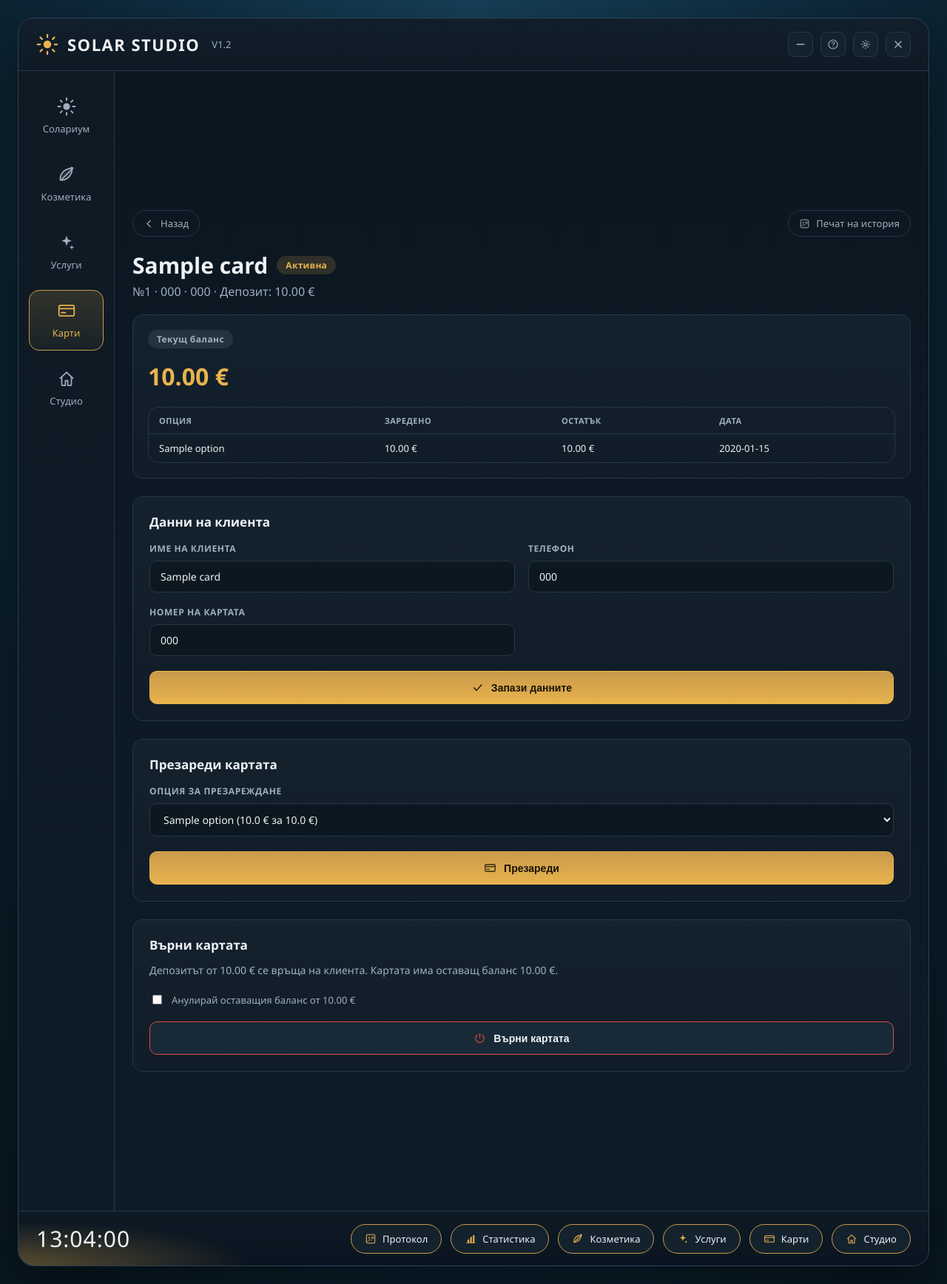
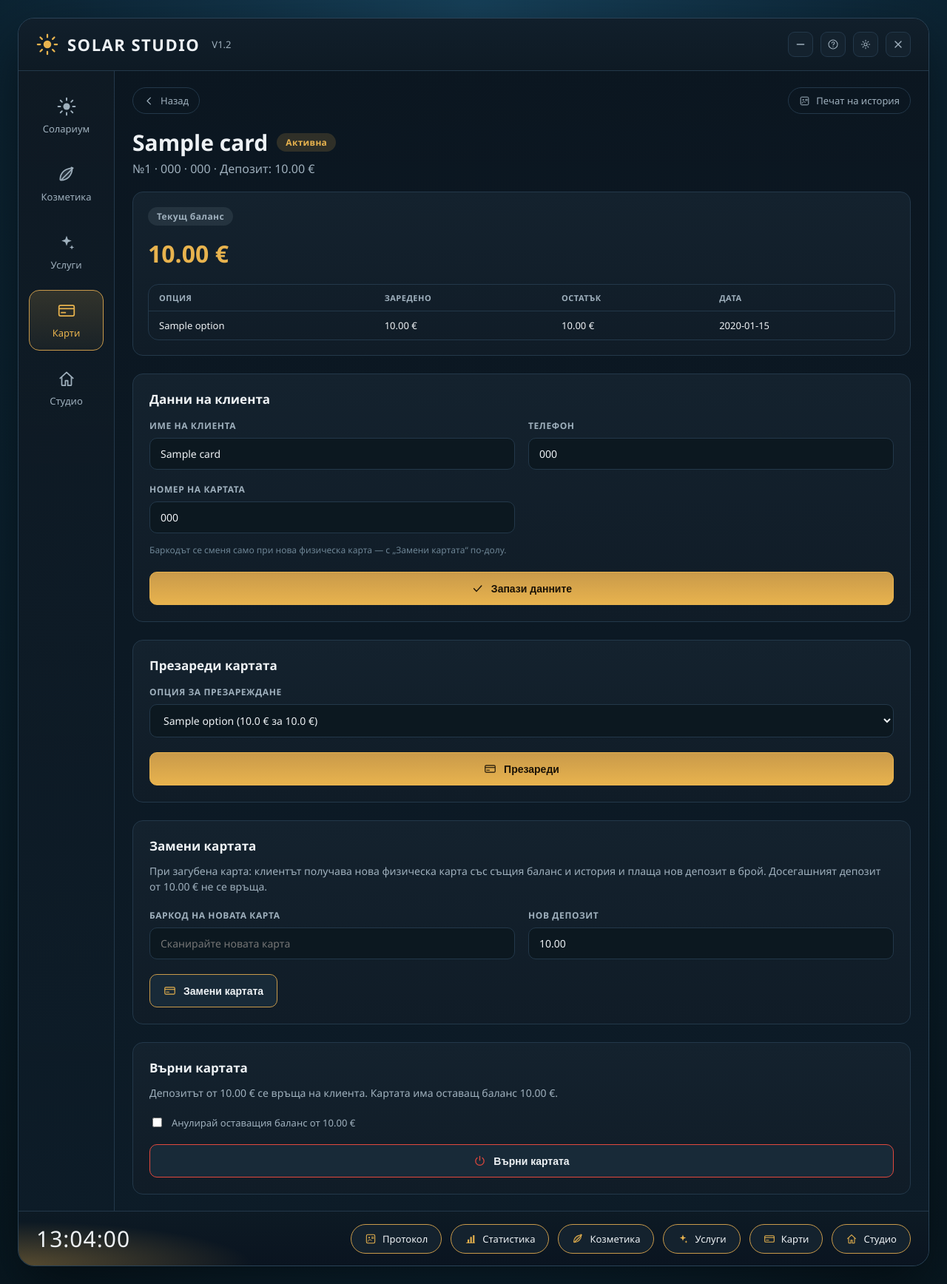
Before and after one commit to dimitarm1/SolarStud, a Flask app: page /cards/1 in a window 1280 px wide. Shown: the whole page at 74% size. Run offline with Flask 3, Linux system fonts and the light colour scheme; tables that the repository leaves empty hold one stand-in row (values such as "Sample post"); parts of the project's set-up code (start-up, migrations or seed data) failed here and were passed over.

Commit message:
Add replace lost card action in individual client's page

```diff
--- a/app/app.py
+++ b/app/app.py
@@ -607,6 +607,19 @@
     return redirect(url_for("card_detail", card_id=card_id))
 
 
+@app.route("/cards/<int:card_id>/replace", methods=["POST"])
+def card_replace(card_id):
+    try:
+        sales.replace_card(
+            card_id,
+            new_card_number=request.form.get("card_number", ""),
+            deposit_amount=request.form.get("deposit_amount", type=float, default=0.0),
+        )
+    except sales.PaymentError as exc:
+        return redirect(url_for("card_detail", card_id=card_id, error=str(exc)))
+    return redirect(url_for("card_detail", card_id=card_id))
+
+
 @app.route("/cards/<int:card_id>/recharge", methods=["POST"])
 def card_recharge(card_id):
     try:
@@ -651,6 +664,7 @@
     "stock_adjustment": "Корекция на наличност",
     "chip_card_cleared": "Нулиране на картата",
     "card_deleted": "Изтрита карта",
+    "card_replaced": "Замяна на карта",
 }
 
 
--- a/app/sales.py
+++ b/app/sales.py
@@ -437,16 +437,64 @@
 
 
 def update_card_details(card_id, card_number, name, phone):
+    """Edit a card's contact details. The barcode can only be filled in here
+    while the card doesn't have one yet (it's optional at issue); changing an
+    existing barcode means a new physical card, which goes through
+    replace_card so the new deposit is charged and logged."""
     card_number = (card_number or "").strip() or None
     name = (name or "").strip()
     phone = (phone or "").strip()
     conn = db.get_connection()
     try:
         with db.transaction(conn):
+            card = conn.execute("SELECT card_number FROM cards WHERE id = ?", (card_id,)).fetchone()
+            if card is None:
+                raise PaymentError("Картата не съществува.")
+            if card["card_number"]:
+                card_number = card["card_number"]
             _check_card_number_unique(conn, card_number, exclude_card_id=card_id)
             conn.execute(
                 "UPDATE cards SET card_number = ?, name = ?, phone = ? WHERE id = ?",
                 (card_number, name, phone, card_id),
+            )
+    finally:
+        conn.close()
+
+
+def replace_card(card_id, new_card_number, deposit_amount):
+    """Move a customer onto a new physical barcode card, keeping their
+    balance and history - for when the old card is lost. The customer pays
+    a new deposit in cash; the old card's deposit stays with the studio as
+    compensation for the lost card, so the card still holds just one
+    refundable deposit (the new one) for return/delete. Both the barcode
+    change and the deposit go in the protocol."""
+    new_card_number = (new_card_number or "").strip()
+    deposit_amount = max(0.0, round(float(deposit_amount or 0), 2))
+    if not new_card_number:
+        raise PaymentError("Въведете или сканирайте баркода на новата карта.")
+    conn = db.get_connection()
+    try:
+        with db.transaction(conn):
+            card = _require_active_card(conn, card_id)
+            old_number = card["card_number"]
+            if new_card_number == old_number:
+                raise PaymentError("Новият баркод е същият като досегашния.")
+            _check_card_number_unique(conn, new_card_number, exclude_card_id=card_id)
+            conn.execute(
+                "UPDATE cards SET card_number = ?, deposit_amount = ? WHERE id = ?",
+                (new_card_number, deposit_amount, card_id),
+            )
+            who = f" ({card['name']})" if card["name"] else ""
+            # Deposit first, so the replacement itself tops the newest-first protocol.
+            if deposit_amount > 0:
+                record_sale(
+                    conn, "card_deposit_charge", f"Депозит за нова карта №{card_id}{who} (замяна)",
+                    cash_amount=deposit_amount, card_id=card_id,
+                )
+            record_sale(
+                conn, "card_replaced",
+                f"Замяна на карта №{card_id}{who}: баркод {old_number or '—'} → {new_card_number}",
+                card_id=card_id,
             )
     finally:
         conn.close()
--- a/app/static/css/style.css
+++ b/app/static/css/style.css
@@ -1861,7 +1861,8 @@
 .protocol-kind-badge--card_deposit_charge { background: rgba(232, 179, 78, 0.16); color: var(--gold); }
 .protocol-kind-badge--card_deposit_refund,
 .protocol-kind-badge--card_balance_forfeit { background: rgba(226, 72, 61, 0.16); color: #ff9a90; }
-.protocol-kind-badge--stock_adjustment { background: rgba(159, 176, 189, 0.16); color: var(--text-dim); border: 1px solid var(--border); }
+.protocol-kind-badge--stock_adjustment,
+.protocol-kind-badge--card_replaced { background: rgba(159, 176, 189, 0.16); color: var(--text-dim); border: 1px solid var(--border); }
 .protocol-kind-badge--chip_card_cleared,
 .protocol-kind-badge--card_deleted { background: rgba(226, 72, 61, 0.16); color: #ff9a90; border: 1px solid var(--border); }
 
--- a/app/templates/card_detail.html
+++ b/app/templates/card_detail.html
@@ -84,9 +84,17 @@
         </label>
         <label class="field">
           <span class="field__label">Номер на картата</span>
-          <input class="field__input js-barcode-field" type="text" name="card_number" value="{{ card.card_number or '' }}">
+          {% if card.card_number %}
+          <input class="field__input" type="text" value="{{ card.card_number }}" readonly
+                 title="За нова физическа карта използвайте „Замени картата“ по-долу.">
+          {% else %}
+          <input class="field__input js-barcode-field" type="text" name="card_number" value="">
+          {% endif %}
         </label>
       </div>
+      {% if card.card_number and card.status == 'active' %}
+      <p class="settings-hint">Баркодът се сменя само при нова физическа карта — с „Замени картата“ по-долу.</p>
+      {% endif %}
       <button class="action-btn action-btn--start" type="submit">
         {{ icon('check', 'action-icon') }}
         <span>Запази данните</span>
@@ -112,6 +120,41 @@
       </button>
     </form>
   </div>
+
+  {% if card.card_number %}
+  <div class="settings-panel">
+    <h3 class="settings-panel__title">Замени картата</h3>
+    <p class="settings-hint settings-hint--lead">
+      При загубена карта: клиентът получава нова физическа карта със същия баланс и история и плаща
+      нов депозит в брой. Досегашният депозит от {{ "%.2f"|format(card.deposit_amount) }} € не се връща.
+    </p>
+    {% set confirm_head %}Да заменя ли картата №{{ card.id }}{% if card.name %} ({{ card.name|safe }}){% endif %} с нова?
+
+Клиентът плаща нов депозит от {% endset %}
+    {% set confirm_tail %} € в брой. Досегашният депозит от {{ "%.2f"|format(card.deposit_amount) }} € не се връща.
+
+Замяната се записва в протокола.{% endset %}
+    <form class="settings-form" method="post" action="{{ url_for('card_replace', card_id=card.id) }}"
+          onsubmit='return confirm({{ confirm_head|tojson }} + Number(this.deposit_amount.value || 0).toFixed(2) + {{ confirm_tail|tojson }});'>
+      <div class="settings-grid">
+        <label class="field">
+          <span class="field__label">Баркод на новата карта</span>
+          <input class="field__input js-barcode-field" type="text" name="card_number" required
+                 placeholder="Сканирайте новата карта">
+        </label>
+        <label class="field">
+          <span class="field__label">Нов депозит</span>
+          <input class="field__input" type="number" step="0.01" min="0" name="deposit_amount"
+                 value="{{ '%.2f'|format(card.deposit_amount) }}">
+        </label>
+      </div>
+      <button class="action-btn" type="submit" style="width:auto;">
+        {{ icon('card', 'action-icon') }}
+        <span>Замени картата</span>
+      </button>
+    </form>
+  </div>
+  {% endif %}
 
   <div class="settings-panel">
     <h3 class="settings-panel__title">Върни картата</h3>
```
